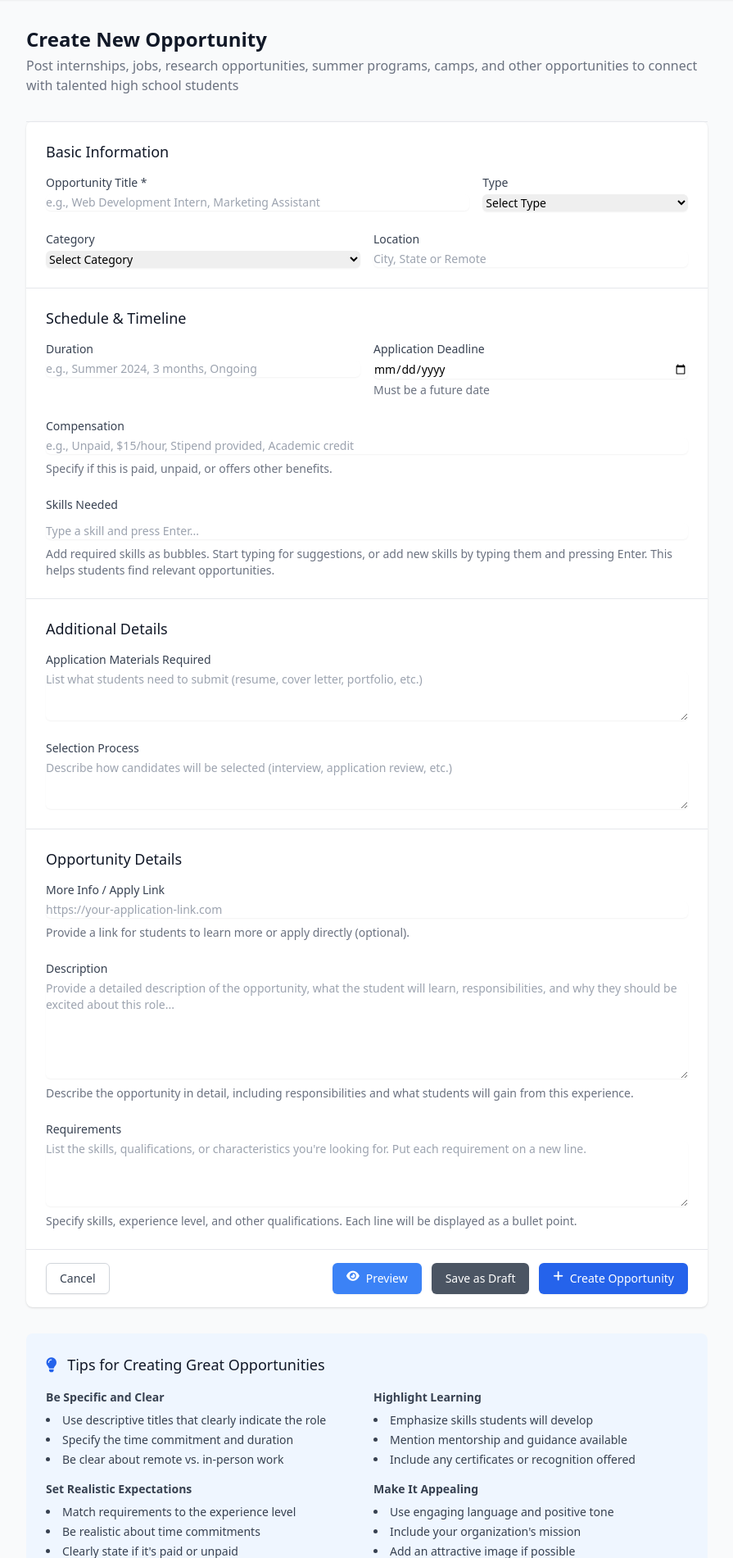
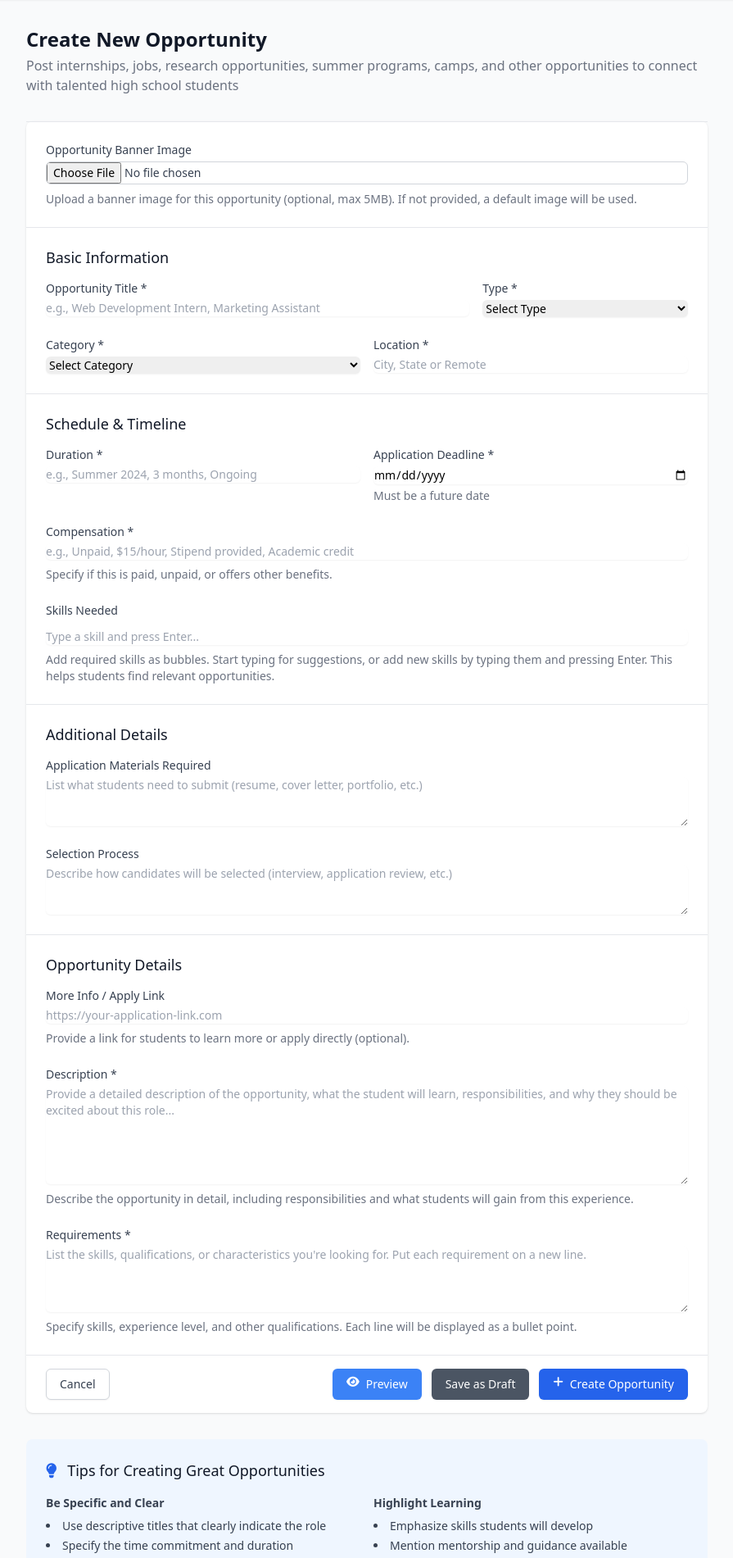
Before and after one commit to PrathyushY/InterSpark, a Flask app: page /create_opportunity in a window 1280 px wide. Shown: the part 65-1966 px from the top of the page at 82% size, without its empty margins (192-1087 px from the left). Run offline with Flask 3, Linux system fonts and the light colour scheme; the visitor is signed in with stand-in values (Sample User, id 1); data that the repository does not hold is empty; parts of the project's set-up code (start-up, migrations or seed data) failed here and were passed over; some libraries are stand-ins or nearby versions.

Commit message:
Added uploading banners

```diff
--- a/app.py
+++ b/app.py
@@ -1116,6 +1116,32 @@ def create_opportunity(opportunity_id=None):
                 request.form.get("skills_needed")
             )
 
+        # Handle image upload to Supabase Storage
+        image_url = None
+        image_file = request.files.get("image")
+        if image_file and image_file.filename:
+            from werkzeug.utils import secure_filename
+
+            filename = secure_filename(image_file.filename)
+            file_data = image_file.read()
+            content_type = image_file.mimetype
+            # Use opportunity_id if editing, else user_id (will be replaced after creation)
+            storage_id = opportunity_id if is_editing else user_id
+            upload_result = supabase_service.upload_opportunity_banner(
+                storage_id, file_data, filename, content_type
+            )
+            if upload_result.get("success"):
+                image_url = upload_result["url"]
+            else:
+                # Image upload failed, show error and return to form
+                flash(upload_result.get("error", "Failed to upload image"), "error")
+                return render_template(
+                    "create_opportunity.html",
+                    opportunity=opportunity,
+                    is_editing=is_editing,
+                    skills_master=get_all_available_skills(),
+                )
+
         opportunity_data = {
             "title": request.form.get("title") or None,
             "description": request.form.get("description") or None,
@@ -1129,6 +1155,15 @@ def create_opportunity(opportunity_id=None):
             "skills_needed": skills_needed_json,
             "status": status,
             "apply_link": request.form.get("apply_link") or None,
+            "image": (
+                image_url
+                if image_url
+                else (
+                    opportunity["image"]
+                    if opportunity and "image" in opportunity
+                    else None
+                )
+            ),
             # New type-specific fields
             "eligibility_criteria": request.form.get("eligibility_criteria") or None,
             "age_range": request.form.get("age_range") or None,
--- a/templates/create_opportunity.html
+++ b/templates/create_opportunity.html
@@ -19,10 +19,23 @@
     </div>
 
     <div class="bg-white shadow rounded-lg">
-        <form method="POST" class="divide-y divide-gray-200" id="opportunity-form">
+        <form method="POST" enctype="multipart/form-data" class="divide-y divide-gray-200" id="opportunity-form">
             <input type="hidden" name="status" id="status-field" value="active">
             <input type="hidden" name="referrer" value="{{ request.referrer or url_for('dashboard') }}">
-            <!-- Basic Information -->
+            <!-- Banner Image Upload -->
+            <div class="px-4 py-5 sm:p-6">
+                <label for="image" class="block text-sm font-medium text-gray-700">Opportunity Banner Image</label>
+                <input type="file" name="image" id="image" accept="image/*"
+                    class="mt-1 block w-full text-sm text-gray-700 border border-gray-300 rounded-md">
+                <p class="mt-2 text-sm text-gray-500">Upload a banner image for this opportunity (optional, max 5MB). If
+                    not
+                    provided, a default image will be used.</p>
+                {% if opportunity and opportunity.image %}
+                <div class="mt-2">
+                    <img src="{{ opportunity.image }}" alt="Current Banner" class="h-32 rounded shadow">
+                </div>
+                {% endif %}
+            </div>
             <div class="px-4 py-5 sm:p-6">
                 <h3 class="text-lg leading-6 font-medium text-gray-900 mb-4">Basic Information</h3>
                 <div class="grid grid-cols-1 gap-y-6 gap-x-4 sm:grid-cols-6">
@@ -40,7 +53,8 @@
 
                     <div class="sm:col-span-2">
                         <label for="type"
-                            class="block text-sm font-medium text-gray-700 {% if missing_fields and 'type' in missing_fields %}required-label{% endif %}">Type</label>
+                            class="block text-sm font-medium text-gray-700 {% if missing_fields and 'type' in missing_fields %}required-label{% endif %}">Type
+                            *</label>
                         <div class="mt-1">
                             <select name="type" id="type"
                                 class="shadow-sm focus:ring-blue-500 focus:border-blue-500 block w-full sm:text-sm border-gray-300 rounded-md{% if missing_fields and 'type' in missing_fields %} required-highlight{% endif %}">
@@ -77,7 +91,8 @@
 
                     <div class="sm:col-span-3">
                         <label for="category"
-                            class="block text-sm font-medium text-gray-700 {% if missing_fields and 'category' in missing_fields %}required-label{% endif %}">Category</label>
+                            class="block text-sm font-medium text-gray-700 {% if missing_fields and 'category' in missing_fields %}required-label{% endif %}">Category
+                            *</label>
                         <div class="mt-1">
                             <select name="category" id="category"
                                 class="shadow-sm focus:ring-blue-500 focus:border-blue-500 block w-full sm:text-sm border-gray-300 rounded-md {% if missing_fields and 'category' in missing_fields %}required-highlight{% endif %}">
@@ -112,7 +127,8 @@
                     </div>
                     <div class="sm:col-span-3">
                         <label for="location"
-                            class="block text-sm font-medium text-gray-700 {% if missing_fields and 'location' in missing_fields %}required-label{% endif %}">Location</label>
+                            class="block text-sm font-medium text-gray-700 {% if missing_fields and 'location' in missing_fields %}required-label{% endif %}">Location
+                            *</label>
                         <div class="mt-1">
                             <input type="text" name="location" id="location"
                                 value="{% if opportunity and opportunity.location %}{{ opportunity.location|trim }}{% endif %}"
@@ -130,7 +146,8 @@
                 <div class="grid grid-cols-1 gap-y-6 gap-x-4 sm:grid-cols-6">
                     <div class="sm:col-span-3">
                         <label for="duration"
-                            class="block text-sm font-medium text-gray-700 {% if missing_fields and 'duration' in missing_fields %}required-label{% endif %}">Duration</label>
+                            class="block text-sm font-medium text-gray-700 {% if missing_fields and 'duration' in missing_fields %}required-label{% endif %}">Duration
+                            *</label>
                         <div class="mt-1">
                             <input type="text" name="duration" id="duration"
                                 value="{% if opportunity and opportunity.duration %}{{ opportunity.duration|trim }}{% endif %}"
@@ -143,7 +160,7 @@
                     <div class="sm:col-span-3">
                         <label for="application_deadline"
                             class="block text-sm font-medium text-gray-700 {% if missing_fields and 'application_deadline' in missing_fields %}required-label{% endif %}">Application
-                            Deadline</label>
+                            Deadline *</label>
                         <div class="mt-1">
                             <input type="date" name="application_deadline" id="application_deadline"
                                 value="{% if opportunity and opportunity.application_deadline %}{{ opportunity.application_deadline|trim }}{% endif %}"
@@ -156,7 +173,8 @@
 
                     <div class="sm:col-span-6">
                         <label for="compensation"
-                            class="block text-sm font-medium text-gray-700 {% if missing_fields and 'compensation' in missing_fields %}required-label{% endif %}">Compensation</label>
+                            class="block text-sm font-medium text-gray-700 {% if missing_fields and 'compensation' in missing_fields %}required-label{% endif %}">Compensation
+                            *</label>
                         <div class="mt-1">
                             <input type="text" name="compensation" id="compensation"
                                 value="{% if opportunity and opportunity.compensation %}{{ opportunity.compensation|trim }}{% endif %}"
@@ -176,7 +194,7 @@
                                 autocomplete="off" placeholder="Type a skill and press Enter..."
                                 class="shadow-sm focus:ring-blue-500 focus:border-blue-500 block w-full sm:text-sm border-gray-300 rounded-md">
                             <input type="hidden" name="skills_needed" id="skills-needed-hidden-input"
-                                value="{% if opportunity and opportunity.skills_needed %}{{ opportunity.skills_needed|tojson }}{% else %}[]{% endif %}">
+                                value="{% if opportunity and opportunity.get('skills_needed') %}{{ opportunity.skills_needed|tojson }}{% else %}[]{% endif %}">
                             <div id="skills-needed-autocomplete-list"
                                 class="absolute z-10 bg-white border border-gray-300 rounded-md mt-1 w-full"
                                 style="display:none;"></div>
@@ -329,7 +347,8 @@
                     </div>
                     <div>
                         <label for="description"
-                            class="block text-sm font-medium text-gray-700 {% if missing_fields and 'description' in missing_fields %}required-label{% endif %}">Description</label>
+                            class="block text-sm font-medium text-gray-700 {% if missing_fields and 'description' in missing_fields %}required-label{% endif %}">Description
+                            *</label>
                         <div class="mt-1">
                             <textarea name="description" id="description" rows="6"
                                 placeholder="Provide a detailed description of the opportunity, what the student will learn, responsibilities, and why they should be excited about this role..."
@@ -341,7 +360,8 @@
 
                     <div>
                         <label for="requirements"
-                            class="block text-sm font-medium text-gray-700 {% if missing_fields and 'requirements' in missing_fields %}required-label{% endif %}">Requirements</label>
+                            class="block text-sm font-medium text-gray-700 {% if missing_fields and 'requirements' in missing_fields %}required-label{% endif %}">Requirements
+                            *</label>
                         <div class="mt-1">
                             <textarea name="requirements" id="requirements" rows="4"
                                 placeholder="List the skills, qualifications, or characteristics you're looking for. Put each requirement on a new line."
@@ -429,7 +449,7 @@
     // Store skills data from server for later initialization
     window.skillsData = {
         allowedSkills: JSON.parse('{{ skills_master|tojson|safe }}'),
-        initialSkillsFromServer: {{ opportunity.skills_needed | tojson | safe if opportunity and opportunity.skills_needed else '[]' | safe }}
+        initialSkillsFromServer: {{ opportunity.get('skills_needed') | tojson | safe if opportunity and opportunity.get('skills_needed') else '[]' | safe }}
     };
 
     // Initialize when the external JS is loaded
@@ -531,6 +551,23 @@
                 handleTypeChange();
             }
         }
+
+        // Image file size validation
+        const imageInput = document.getElementById('image');
+        if (imageInput) {
+            imageInput.addEventListener('change', function () {
+                if (this.files && this.files[0]) {
+                    const file = this.files[0];
+                    const maxSize = 5 * 1024 * 1024; // 5MB in bytes
+                    if (file.size > maxSize) {
+                        alert('File size exceeds 5MB limit. Please choose a smaller image.');
+                        this.value = '';
+                        return false;
+                    }
+                }
+            });
+        }
+
         const deadlineInput = document.getElementById('application_deadline');
         if (deadlineInput) {
             // Set minimum date to today
@@ -565,6 +602,18 @@
                         return false;
                     }
                 }
+
+                // Also validate image size on form submission
+                const imageFile = imageInput.files[0];
+                if (imageFile) {
+                    const maxSize = 5 * 1024 * 1024; // 5MB in bytes
+                    if (imageFile.size > maxSize) {
+                        e.preventDefault();
+                        alert('File size exceeds 5MB limit. Please choose a smaller image.');
+                        imageInput.focus();
+                        return false;
+                    }
+                }
             });
         }
     });
```
Also changed, not shown: schemas/add_missing_opportunity_columns.sql (added, +55 -0 lines), supabase_config.py (+132 -48 lines).
